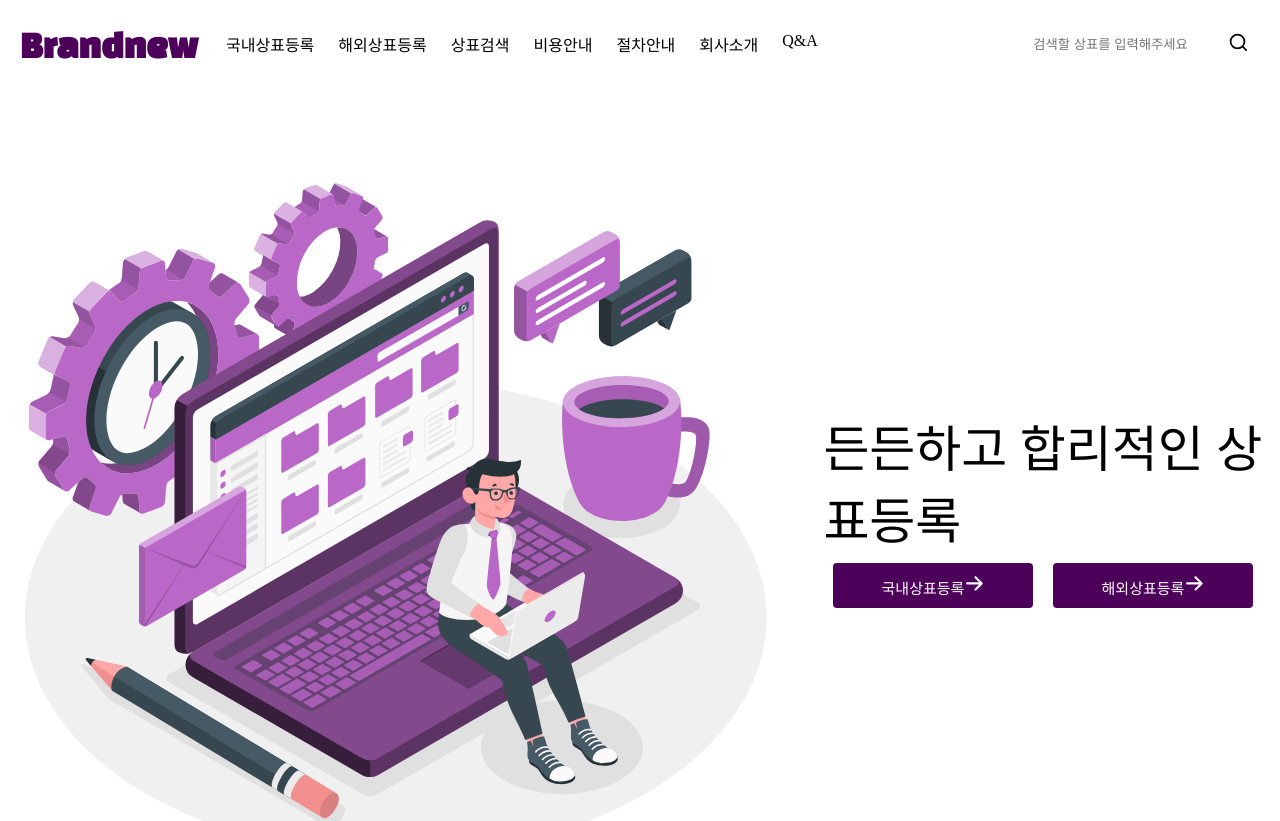
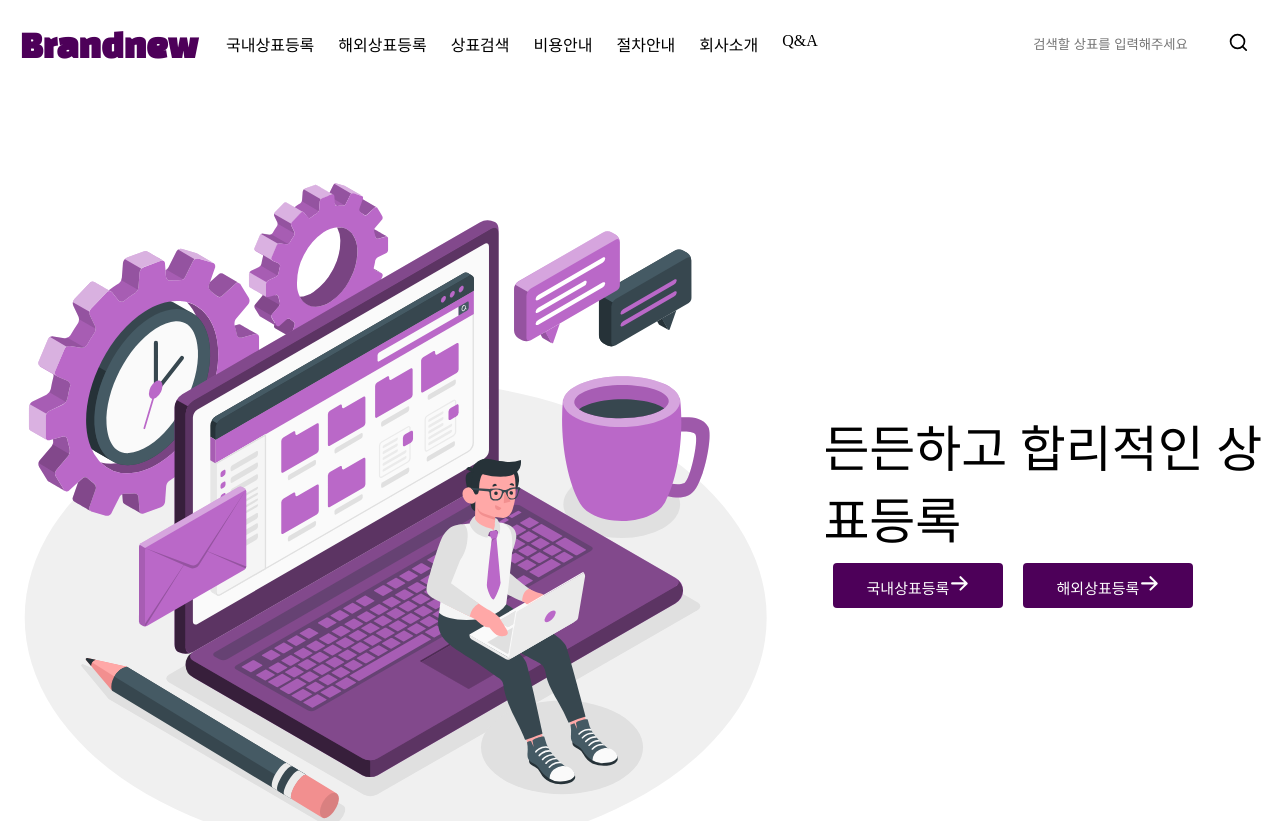
Before and after one commit to galaxyIjinny/capstone, a JavaScript app: page / in a window 1280 px wide. Shown: the top 821 px of the page. Built offline with nearby package versions, Linux system fonts and the light colour scheme; the HTML template or start-up script is replaced by a standard one; a web font is replaced by a local one.

Commit message:
Update Main.css

```diff
--- a/src/components/main/Main.css
+++ b/src/components/main/Main.css
@@ -11,7 +11,7 @@
   color: white;
   font-size: 15px;
   height: 45px;
-  width: 200px;
+  width: 170px;
   margin: 10px;
   text-align: center;
 }
@@ -31,3 +31,7 @@
   align-items: center;
   padding-left: 2rem;
 }
+
+.icon {
+  padding-left: 20%;
+}
```
